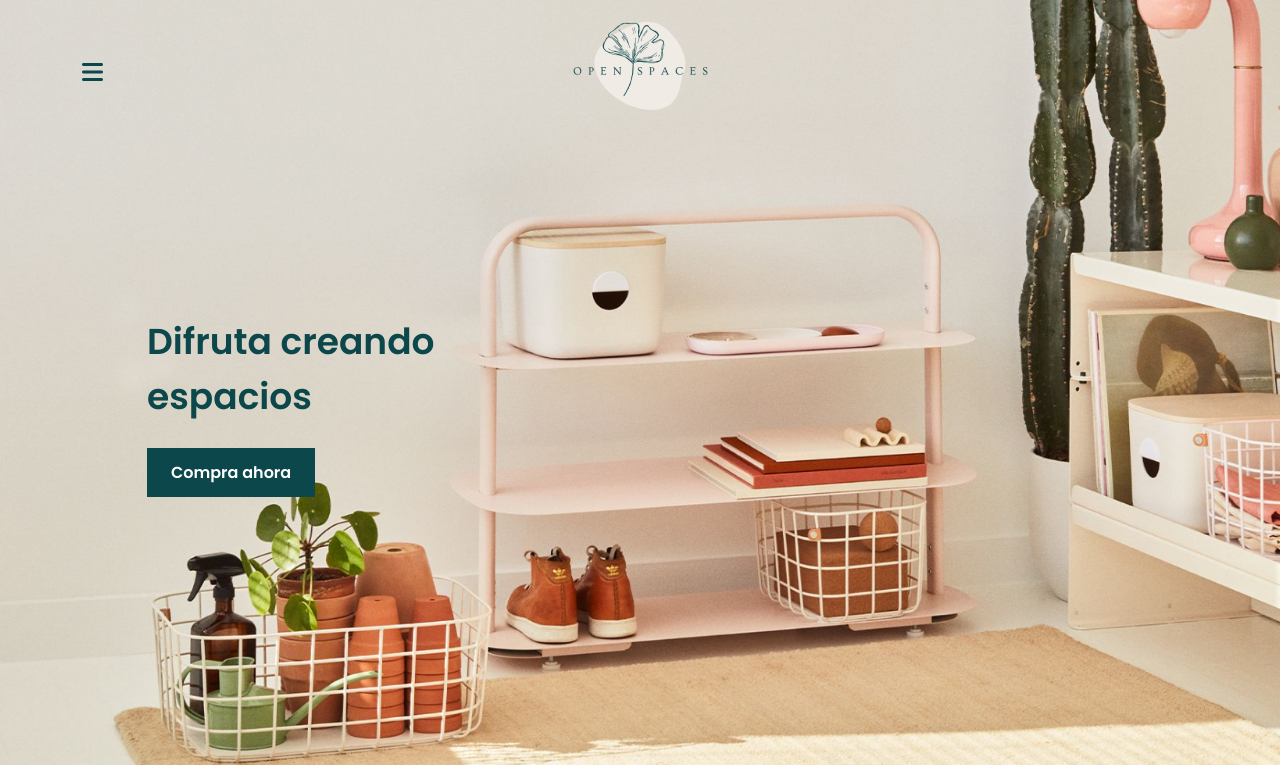
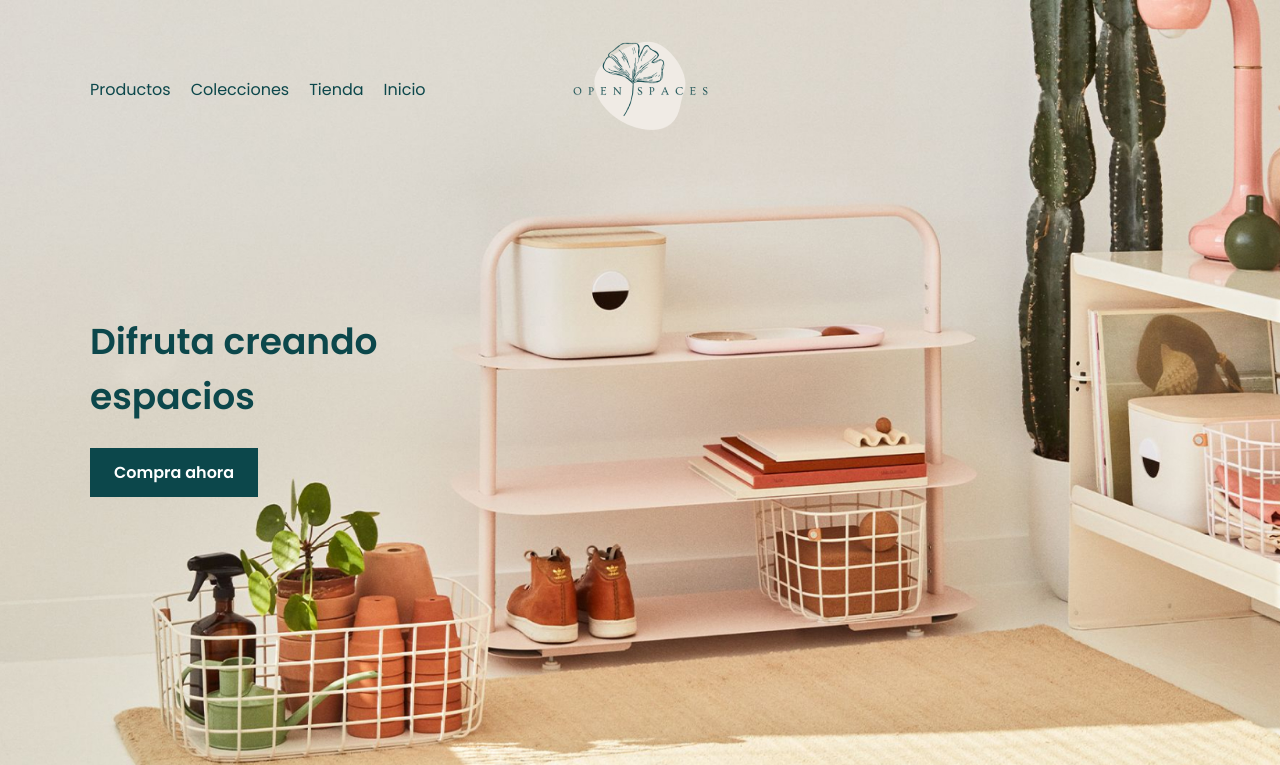
Before and after one commit to Adalab/modulo-1-evaluacion-final-sararunda, a website: page src/html/index.html in a window 1280 px wide. Shown: the top 765 px of the page. Drawn offline with nearby package versions, Linux system fonts and the light colour scheme; files that its build step writes are made by us from their sources; files whose address does not match are found by name.

Commit message:
added desktop header

```diff
--- a/src/html/partials/header.html
+++ b/src/html/partials/header.html
@@ -2,6 +2,26 @@
   <a class="header__menu" href="https://adalab.es/"
     ><i class="fa-solid fa-bars"></i
   ></a>
+  <nav class="header__nav">
+    <ul class="header__nav__list">
+      <li>
+        <a class="header__nav__list__link" href="https://adalab.es/"
+          >Productos</a
+        >
+      </li>
+      <li>
+        <a class="header__nav__list__link" href="https://adalab.es/">
+          Colecciones</a
+        >
+      </li>
+      <li>
+        <a class="header__nav__list__link" href="https://adalab.es/">Tienda</a>
+      </li>
+      <li>
+        <a class="header__nav__list__link" href="https://adalab.es/"> Inicio</a>
+      </li>
+    </ul>
+  </nav>
 
   <img
     src="./assets/images/logo.png"
--- a/src/scss/layout/_header.scss
+++ b/src/scss/layout/_header.scss
@@ -20,12 +20,15 @@
     left: 0;
   }
   &__icon-brand {
-    padding: 19px 0 100px 0;
+    padding: 39px 0 100px 0;
     position: absolute;
     top: 0;
     left: 0;
     right: 0;
     margin: auto;
+  }
+  &__nav {
+    display: none;
   }
   &__top {
     padding: 10px 30px 0 30px;
@@ -55,6 +58,8 @@
   }
 }
 // HEADER TABLET VERSION SCSS
+/**/
+/**/
 @media all and (min-width: 768px) {
   .header {
     justify-content: flex-start;
@@ -71,3 +76,39 @@
     }
   }
 }
+/**/
+/**/
+// HEADER DESKTOP VERSION
+/**/
+/**/
+@media all and (min-width: 1200px) {
+  .header {
+    &__menu {
+      visibility: hidden;
+    }
+
+    &__nav {
+      display: block;
+      position: absolute;
+      top: 77px;
+      left: 90px;
+
+      &__list {
+        display: flex;
+        list-style: none;
+        &__link {
+          color: $green-dark;
+          text-decoration: none;
+          padding: 20px;
+          &:first-child {
+            padding-left: 0;
+          }
+        }
+      }
+    }
+    &__top {
+      padding-left: 90px;
+      width: 500px;
+    }
+  }
+}
```
